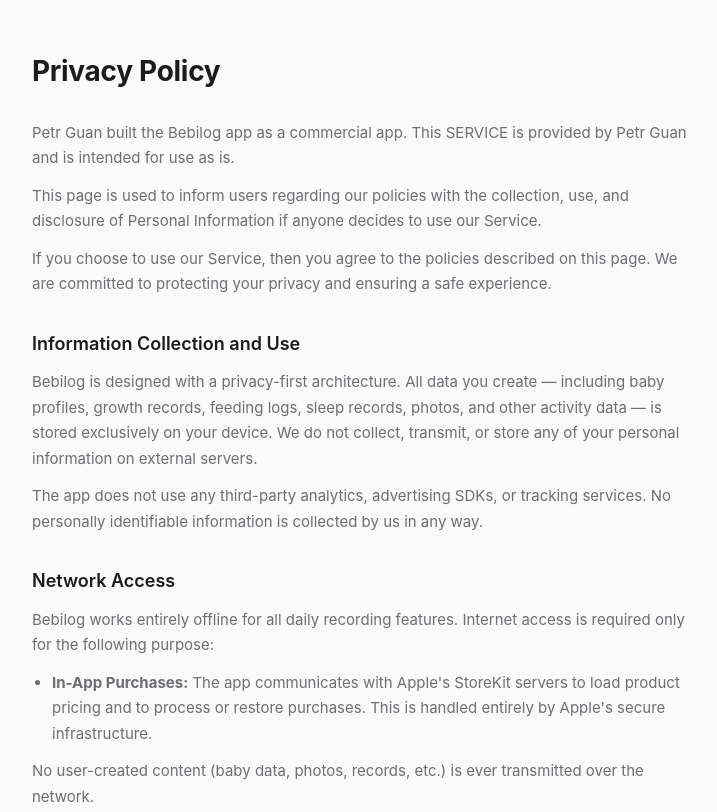
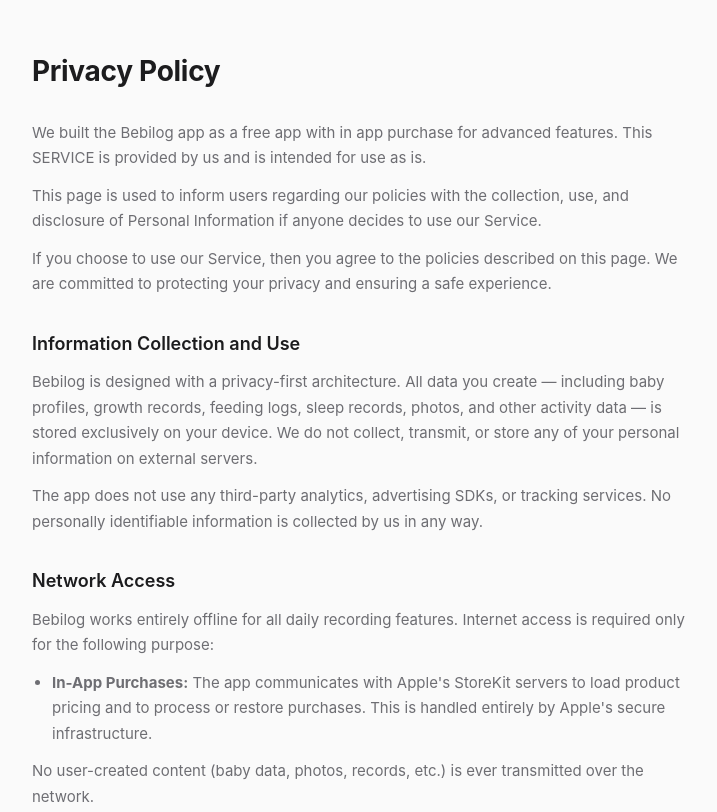
Before and after one commit to PetrGuan/Bebilog-privacy-policy, a plain HTML site: page index.html in a window 1280 px wide. Shown: the top 812 px of the page, without its empty margins (272-989 px from the left). Drawn offline with Linux system fonts and the light colour scheme.

Commit message:
Update privacy policy description in index.html

```diff
--- a/index.html
+++ b/index.html
@@ -68,7 +68,7 @@
     <div class="container">
         <h1>Privacy Policy</h1>
 
-        <p>Petr Guan built the Bebilog app as a commercial app. This SERVICE is provided by Petr Guan and is intended for use as is.</p>
+        <p>We built the Bebilog app as a free app with in app purchase for advanced features. This SERVICE is provided by us and is intended for use as is.</p>
 
         <p>This page is used to inform users regarding our policies with the collection, use, and disclosure of Personal Information if anyone decides to use our Service.</p>
 
```
